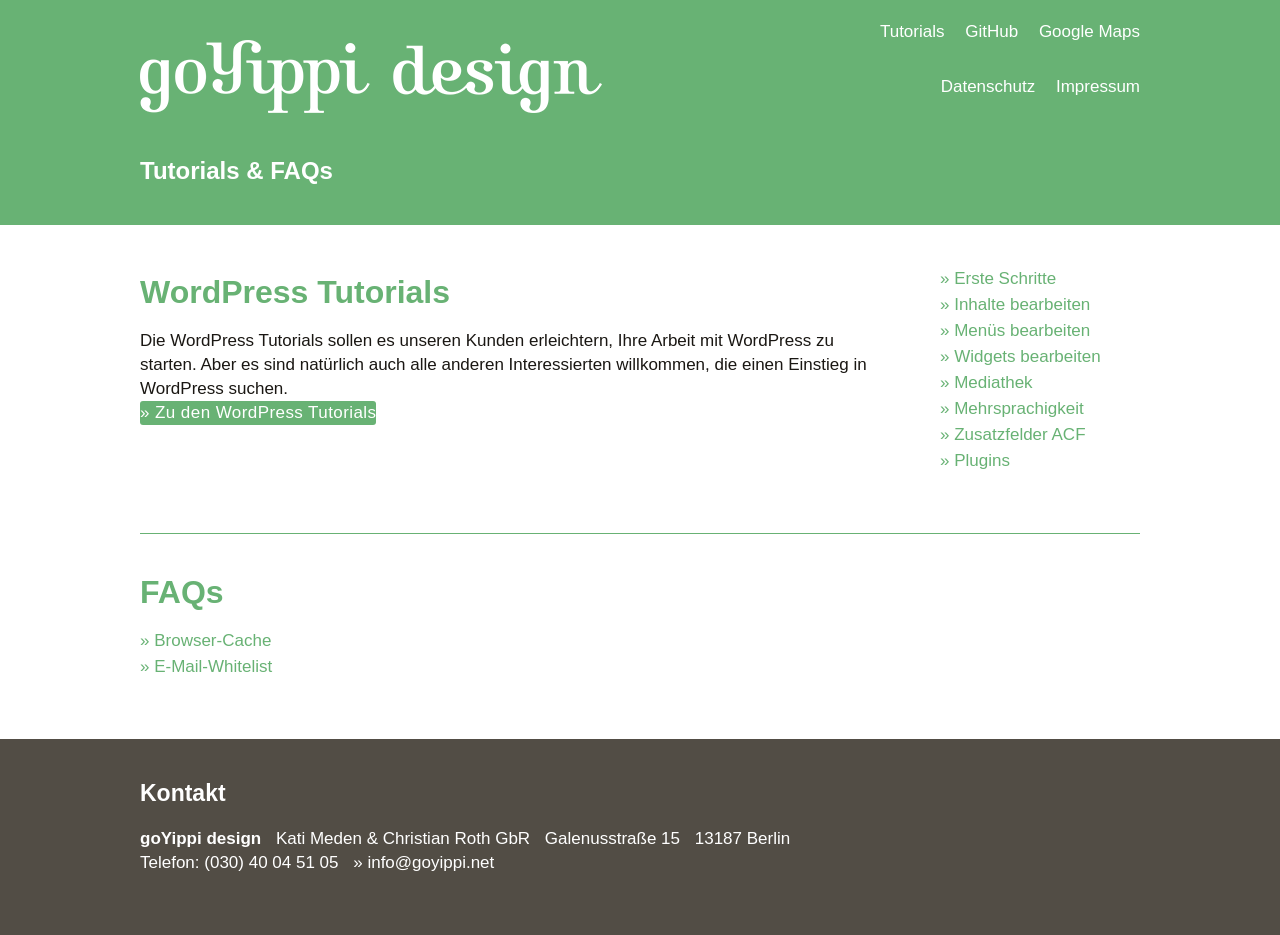
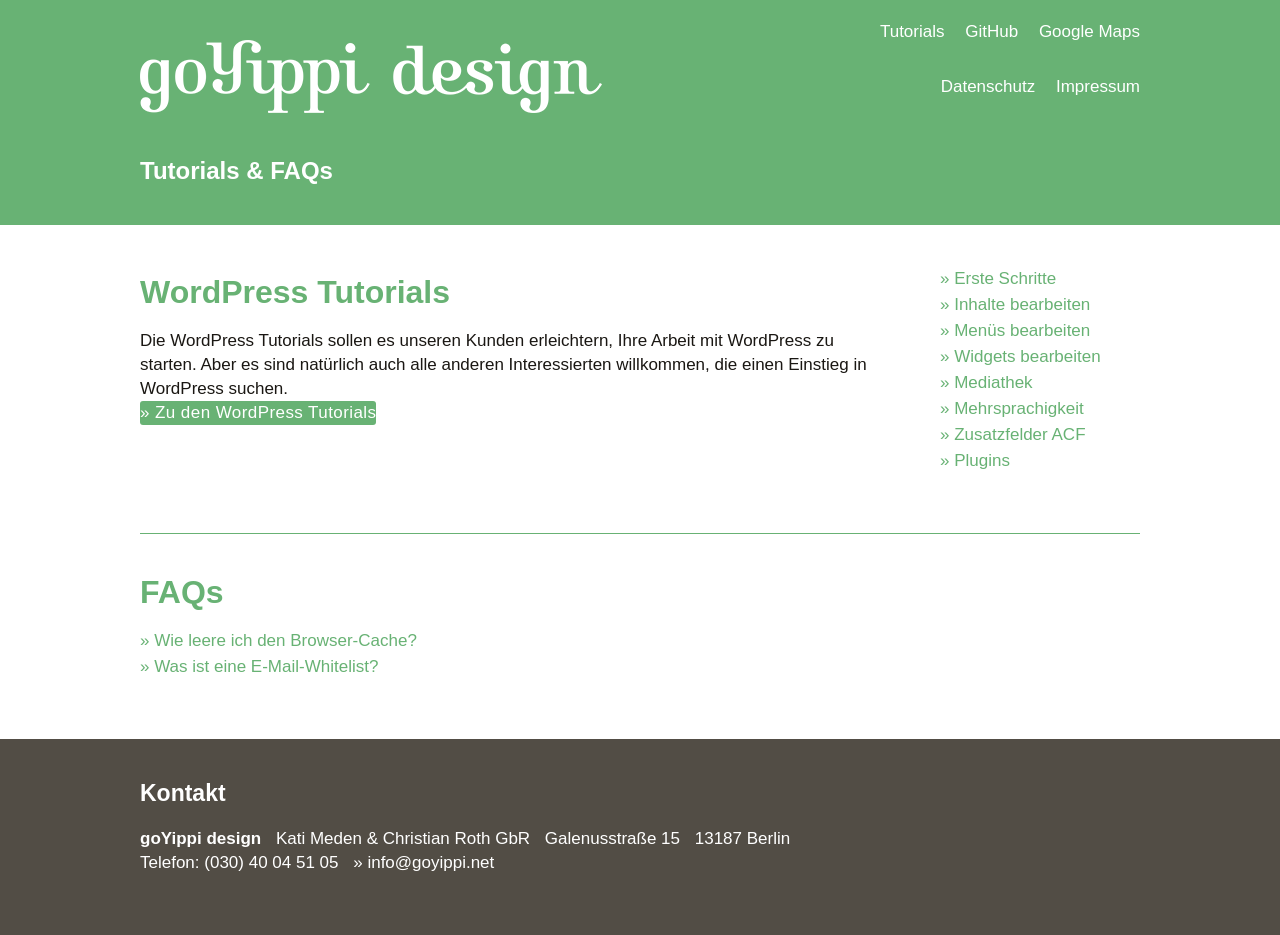
Before and after one commit to goYippi-labs/tutorials, a Jekyll site: the page built from index.md, in a window 1280 px wide. Built offline with Jekyll 4.4.1, drawn with Linux system fonts in a browser that asks for light colours; nearby versions of some CDN libraries; some web fonts are replaced; library files that are not in the unit come from our copies.

Commit message:
Change FAQ titles

```diff
--- a/faq/browser-cache/index.md
+++ b/faq/browser-cache/index.md
@@ -1,6 +1,6 @@
 ---
 layout: default
-title: Browser-Cache
+title: Wie leere ich den Browser-Cache?
 order: 0
 ---
 
--- a/faq/e-mail-whitelist/index.md
+++ b/faq/e-mail-whitelist/index.md
@@ -1,6 +1,6 @@
 ---
 layout: default
-title: E-Mail-Whitelist
+title: Was ist eine E-Mail-Whitelist?
 order: 1
 ---
 
```
